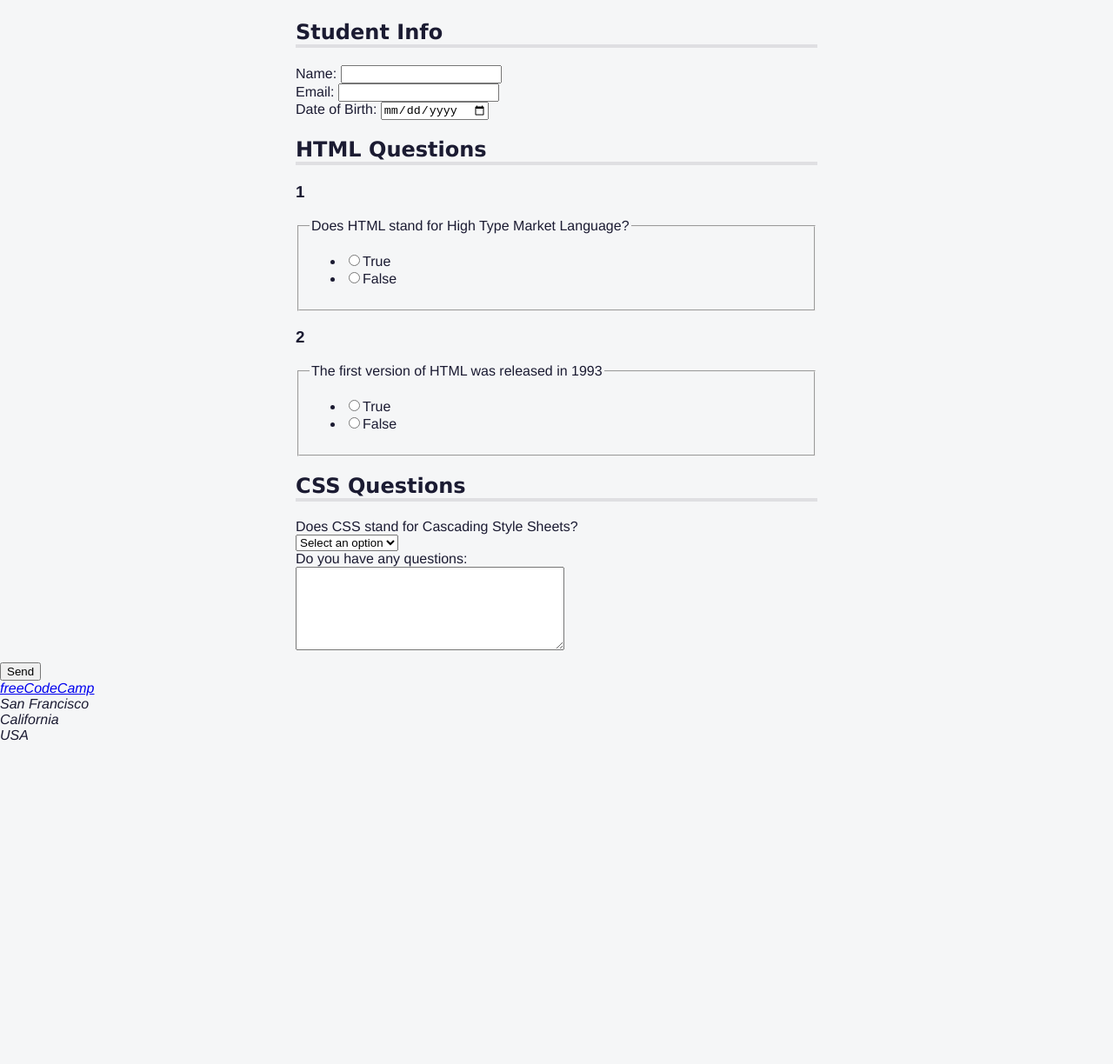
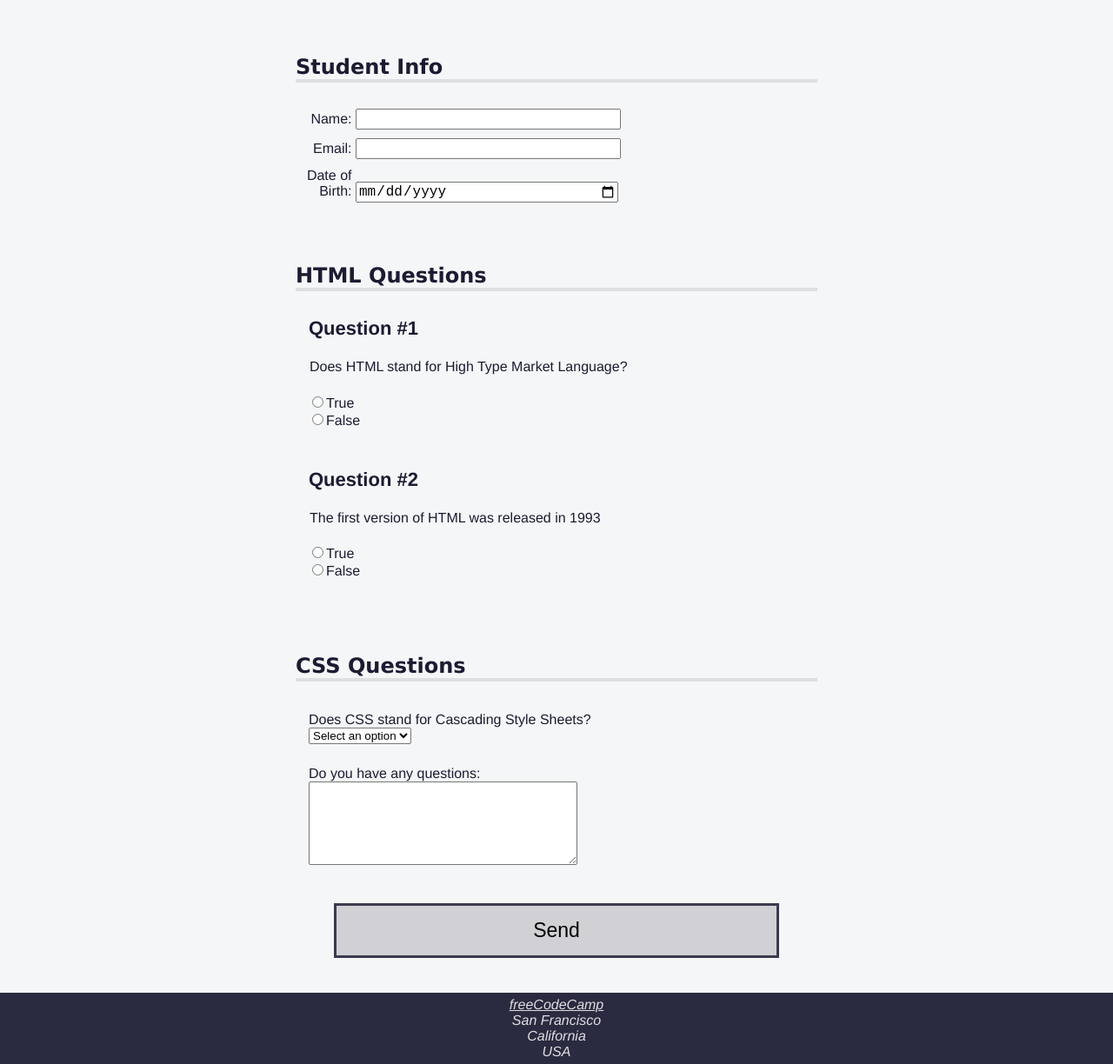
Before and after one commit to arivreduce/quiz, a plain HTML site: page index.html in a window 1280 px wide. Shown: the part 72-1296 px from the top of the page at 87% size. Before the commit the page ends 927 px from the top, so only its background shows below. Drawn offline with Linux system fonts and the light colour scheme.

Commit message:
completed quiz and styling

```diff
--- a/index.html
+++ b/index.html
@@ -128,7 +128,7 @@
             </div>
           </div>
         </section>
-        <input type="submit" value="Send" />
+        <button type="submit">Send</button>
       </form>
     </main>
     <footer>
--- a/styles.css
+++ b/styles.css
@@ -44,6 +44,8 @@ h2 {
 }
 h2 {
   border-bottom: 4px solid #dfdfe2;
+  margin-top: 0;
+  padding-top: 60px;
 }
 .sr-only {
   position: absolute;
@@ -78,3 +80,76 @@ section {
   margin: 0 auto 10px;
   max-width: 600px;
 }
+.info {
+  padding: 10px 0 0 5px;
+}
+.formrow {
+  margin-top: 30px;
+  padding: 0px 15px;
+}
+input {
+  font-size: 1rem;
+}
+.info input {
+  width: 50%;
+  text-align: left;
+}
+.info label {
+  width: 10%;
+  min-width: 55px;
+  text-align: right;
+}
+.info input,
+.info label {
+  display: inline-block;
+}
+.question-block {
+  text-align: left;
+  display: block;
+  width: 100%;
+  margin-top: 20px;
+  padding-top: 5px;
+}
+.question {
+  border: none;
+  padding-bottom: 0;
+}
+h3 {
+  margin-top: 5px;
+  padding-left: 15px;
+  font-size: 1.375rem;
+}
+h3::before {
+  content: 'Question #';
+}
+.answers-list {
+  list-style: none;
+  padding: 0;
+}
+button {
+  display: block;
+  margin: 40px auto;
+  width: 40%;
+  padding: 15px;
+  font-size: 1.438rem;
+  background: #d0d0d5;
+  border: 3px solid #3b3b4f;
+}
+footer {
+  display: flex;
+  background-color: #2a2a40;
+  justify-content: center;
+}
+footer,
+footer a {
+  color: #dfdfe2;
+}
+address {
+  text-align: center;
+  padding: 0.3em;
+}
+@media (prefers-reduced-motion: no-preference) {
+  * {
+    scroll-behavior: smooth;
+  }
+}
```
